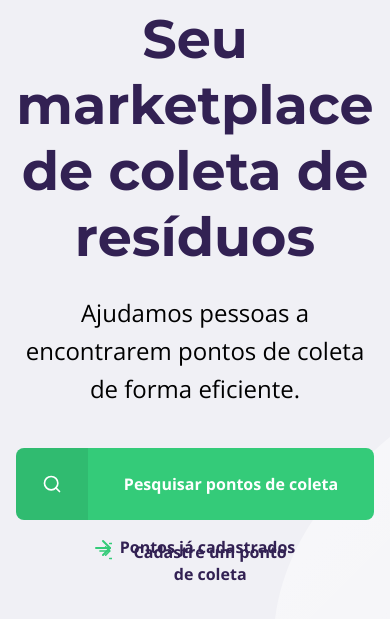
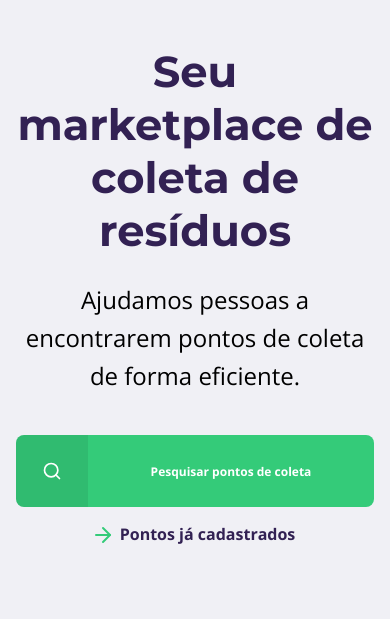
Before and after one commit to AndreSDS/nextlevel-rocketseat, a website: page src/views/index.html in a window 390 px wide. Shown: the part 185-804 px from the top of the page. Drawn offline with nearby package versions, Linux system fonts and the light colour scheme; files that its build step writes are made by us from their sources; files whose address does not match are found by name.

Commit message:
ajustando css para tamanho de tela pequenas

```diff
--- a/public/styles/responsive.css
+++ b/public/styles/responsive.css
@@ -1,8 +1,14 @@
 /*media querys*/
+/*screens until 450px*/
 @media (max-width: 450px) {
+  #page-home {
+    background-image: none;
+  }
   #page-home .container {
     display: flex;
     flex-direction: column;
+    align-items: center;
+    text-align: center;
     width: 100vw;
     padding: 1rem;
   }
@@ -16,28 +22,34 @@
     transform: unset;
     margin: 26px 0;
   }
+  #page-home .container main {
+    align-items: center;
+  }
+  #page-home .container main h1 {
+    font-size: 2.7em;
+  }
+  #page-home main a.search strong {
+    font-size: 12px;
+  }
+  #page-home main a {
+    margin-bottom: 48px;
+  }
   #page-search-results .cards {
     grid-template-columns: 1fr;
   }
 }
-@media (max-width: 900px) {
-  #page-home {
-    background-position-x: 70vw;
-  }
-  #page-home .container {
-    align-items: center;
-    text-align: center;
+
+/*screens starting 451px until 900px*/
+@media (min-width: 451px) and (max-width: 900px) {
+  #page-home header {
+    flex-direction: column;
   }
   #page-home .container header a {
-    position: absolute;
-    bottom: 48px;
-    left: 50%;
-    transform: translateX(-50%);
+    margin: 26px 0;
   }
   #page-home .container main {
     align-items: center;
   }
-
   #page-create-point .field-group {
     flex-direction: column;
   }
```
